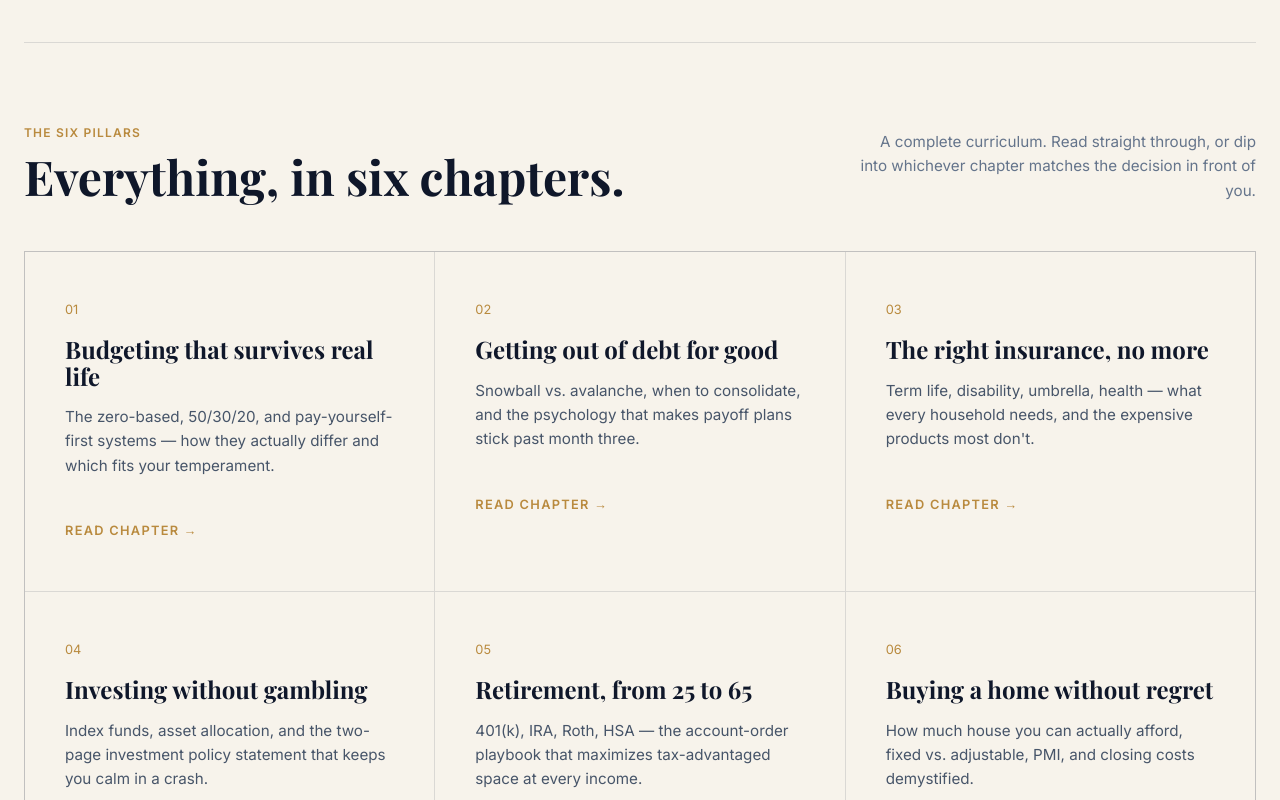
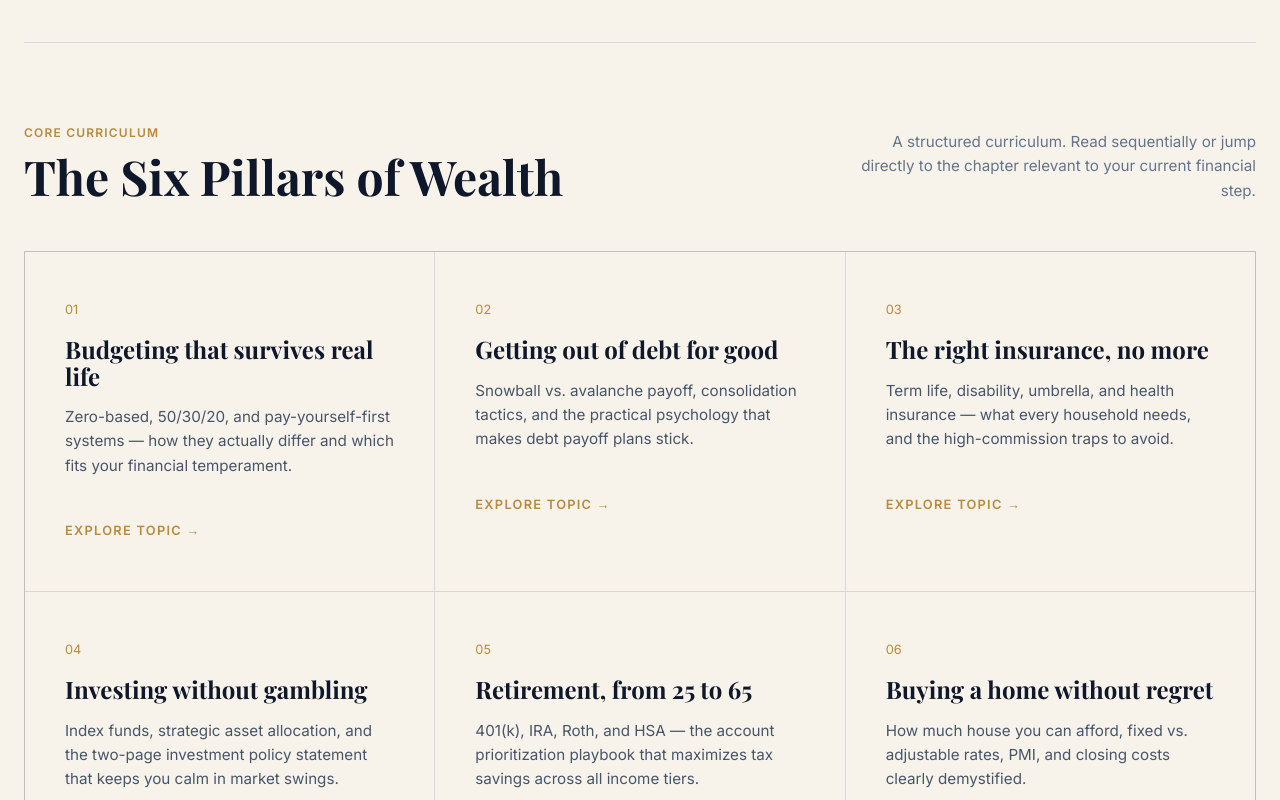
Before and after one commit to turaabhaider/AD-SENSE, a React (Vite) app: page / in a window 1280 px wide. Shown: the part 960-1760 px from the top of the page. Built offline with nearby package versions, Linux system fonts and the light colour scheme; a web font is replaced by a local one.

Commit message:
Describe your changes

```diff
--- a/src/components/Pillars.jsx
+++ b/src/components/Pillars.jsx
@@ -2,26 +2,26 @@ import { useReveal } from '../hooks/useReveal';
 import '../styles/Pillars.css';
 
 const pillarsData = [
-  { num: '01', title: 'Budgeting that survives real life', desc: 'The zero-based, 50/30/20, and pay-yourself-first systems — how they actually differ and which fits your temperament.' },
-  { num: '02', title: 'Getting out of debt for good', desc: 'Snowball vs. avalanche, when to consolidate, and the psychology that makes payoff plans stick past month three.' },
-  { num: '03', title: 'The right insurance, no more', desc: 'Term life, disability, umbrella, health — what every household needs, and the expensive products most don\'t.' },
-  { num: '04', title: 'Investing without gambling', desc: 'Index funds, asset allocation, and the two-page investment policy statement that keeps you calm in a crash.' },
-  { num: '05', title: 'Retirement, from 25 to 65', desc: '401(k), IRA, Roth, HSA — the account-order playbook that maximizes tax-advantaged space at every income.' },
-  { num: '06', title: 'Buying a home without regret', desc: 'How much house you can actually afford, fixed vs. adjustable, PMI, and closing costs demystified.' }
+  { num: '01', title: 'Budgeting that survives real life', desc: 'Zero-based, 50/30/20, and pay-yourself-first systems — how they actually differ and which fits your financial temperament.' },
+  { num: '02', title: 'Getting out of debt for good', desc: 'Snowball vs. avalanche payoff, consolidation tactics, and the practical psychology that makes debt payoff plans stick.' },
+  { num: '03', title: 'The right insurance, no more', desc: 'Term life, disability, umbrella, and health insurance — what every household needs, and the high-commission traps to avoid.' },
+  { num: '04', title: 'Investing without gambling', desc: 'Index funds, strategic asset allocation, and the two-page investment policy statement that keeps you calm in market swings.' },
+  { num: '05', title: 'Retirement, from 25 to 65', desc: '401(k), IRA, Roth, and HSA — the account prioritization playbook that maximizes tax savings across all income tiers.' },
+  { num: '06', title: 'Buying a home without regret', desc: 'How much house you can afford, fixed vs. adjustable rates, PMI, and closing costs clearly demystified.' }
 ];
 
 export default function Pillars() {
   const revealRef = useReveal();
 
   return (
-    <section className="container reveal" ref={revealRef}>
+    <section className="container reveal" id="pillars" ref={revealRef}>
       <div className="pillars">
         <div className="section-header">
           <div>
-            <span className="label">The Six Pillars</span>
-            <h2>Everything, in six chapters.</h2>
+            <span className="label">Core Curriculum</span>
+            <h2>The Six Pillars of Wealth</h2>
           </div>
-          <p>A complete curriculum. Read straight through, or dip into whichever chapter matches the decision in front of you.</p>
+          <p>A structured curriculum. Read sequentially or jump directly to the chapter relevant to your current financial step.</p>
         </div>
         <div className="pillars-grid">
           {pillarsData.map((pillar, idx) => (
@@ -29,7 +29,7 @@ export default function Pillars() {
               <span className="pillar-num">{pillar.num}</span>
               <h3>{pillar.title}</h3>
               <p>{pillar.desc}</p>
-              <a href="#" className="link-arrow">Read Chapter &rarr;</a>
+              <a href="#guides" className="link-arrow">Explore Topic &rarr;</a>
             </div>
           ))}
         </div>
```
